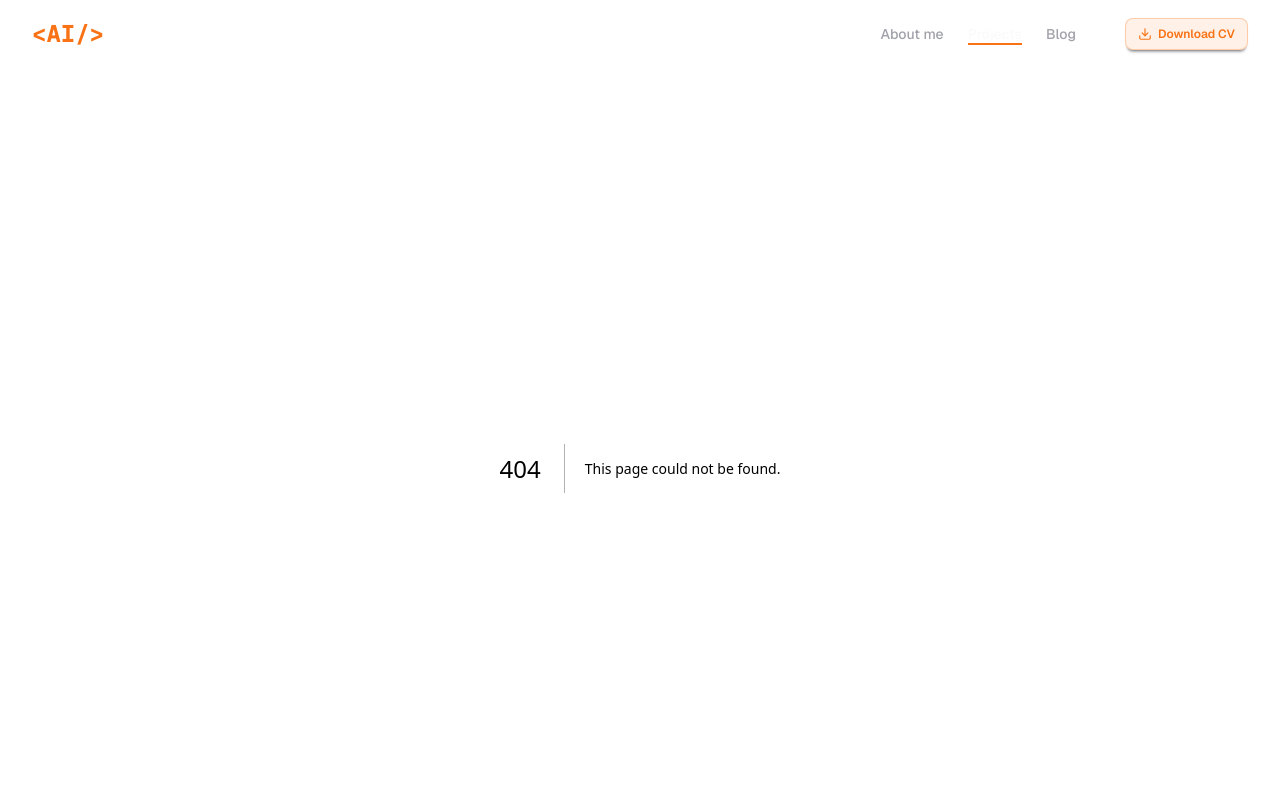
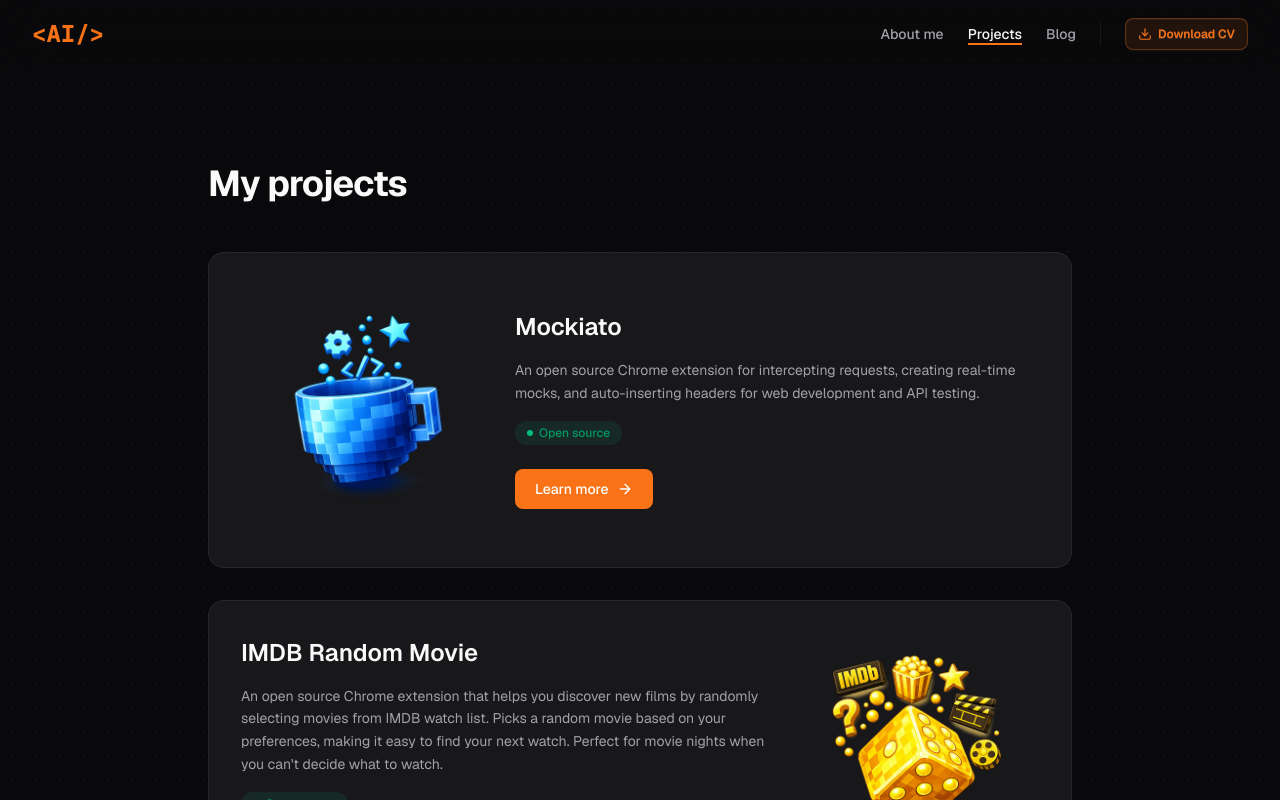
Before and after one commit to avivasyuta/personal-blog, a Next.js app: page /projects in a window 1280 px wide. Before the commit this address had no page. Shown: the top 800 px of the page. Built offline with nearby package versions, Linux system fonts and the light colour scheme.

Commit message:
feat: add projects page

```diff
--- a/src/app/blog/page.tsx
+++ b/src/app/blog/page.tsx
@@ -6,10 +6,7 @@
 
   return (
     <div className="mx-auto max-w-4xl px-4 py-16 md:py-24">
-      <div className="mb-12">
-        <p className="section-label mb-3">Writing</p>
-        <h1 className="text-4xl font-bold tracking-tight">Blog</h1>
-      </div>
+      <h1 className="text-4xl font-bold tracking-tight mb-12">Blog</h1>
 
       <PostsFilter posts={posts} />
     </div>
--- /dev/null
+++ b/src/app/projects/page.tsx
@@ -0,0 +1,16 @@
+import { ProjectCard } from "@/src/components/project-card";
+import { projects } from "@/src/consts/projects";
+
+export default function ProjectsPage() {
+    return (
+        <div className="mx-auto max-w-4xl px-4 py-16 md:py-24">
+            <h1 className="text-center md:text-start text-4xl font-bold tracking-tight mb-12">My projects</h1>
+
+            <div className="flex flex-col items-center gap-8">
+                {projects.map((project) => (
+                    <ProjectCard key={project.name} project={project} />
+                ))}
+            </div>
+        </div>
+    );
+}
--- a/src/app/sections/projects.tsx
+++ b/src/app/sections/projects.tsx
@@ -1,24 +1,7 @@
-import { Project } from '@/src/types';
+import Link from 'next/link';
+import { ArrowRight } from 'lucide-react';
 import { ProjectCard } from '@/src/components/project-card';
-
-const projects: Project[] = [
-  {
-    name: 'Mockiato',
-    description: 'An open source Chrome extension for intercepting requests, creating real-time mocks, and auto-inserting headers for web development and API testing.',
-    link: '/projects/mockiato',
-    logoPath: '/logo/mockiato.png',
-    logoPlacement: 'left',
-    openSource: true,
-  },
-  {
-    name: 'IMDB Random Movie',
-    description: 'An open source Chrome extension that helps you discover new films by randomly selecting movies from IMDB watch list. Picks a random movie based on your preferences, making it easy to find your next watch. Perfect for movie nights when you can\'t decide what to watch.',
-    link: '/projects/imdb-random-movie',
-    logoPath: '/logo/imdb-random.png',
-    logoPlacement: 'right',
-    openSource: true,
-  },
-];
+import { projects } from '@/src/consts/projects';
 
 export function ProjectsSection() {
   return (
@@ -34,6 +17,16 @@
             <ProjectCard key={project.name} project={project} />
           ))}
         </div>
+
+        <div className="flex justify-center">
+          <Link
+            href="/projects"
+            className="inline-flex items-center gap-2 px-4 py-2 rounded-lg border border-border bg-surface text-text-secondary text-sm font-medium hover:border-border-hover hover:text-foreground transition-all"
+          >
+            See all projects
+            <ArrowRight size={16} />
+          </Link>
+        </div>
       </div>
     </section>
   );
--- /dev/null
+++ b/src/consts/projects.ts
@@ -0,0 +1,20 @@
+import { Project } from '@/src/types';
+
+export const projects: Project[] = [
+  {
+    name: 'Mockiato',
+    description: 'An open source Chrome extension for intercepting requests, creating real-time mocks, and auto-inserting headers for web development and API testing.',
+    link: '/projects/mockiato',
+    logoPath: '/logo/mockiato.png',
+    logoPlacement: 'left',
+    openSource: true,
+  },
+  {
+    name: 'IMDB Random Movie',
+    description: 'An open source Chrome extension that helps you discover new films by randomly selecting movies from IMDB watch list. Picks a random movie based on your preferences, making it easy to find your next watch. Perfect for movie nights when you can\'t decide what to watch.',
+    link: '/projects/imdb-random-movie',
+    logoPath: '/logo/imdb-random.png',
+    logoPlacement: 'right',
+    openSource: true,
+  },
+];
```
